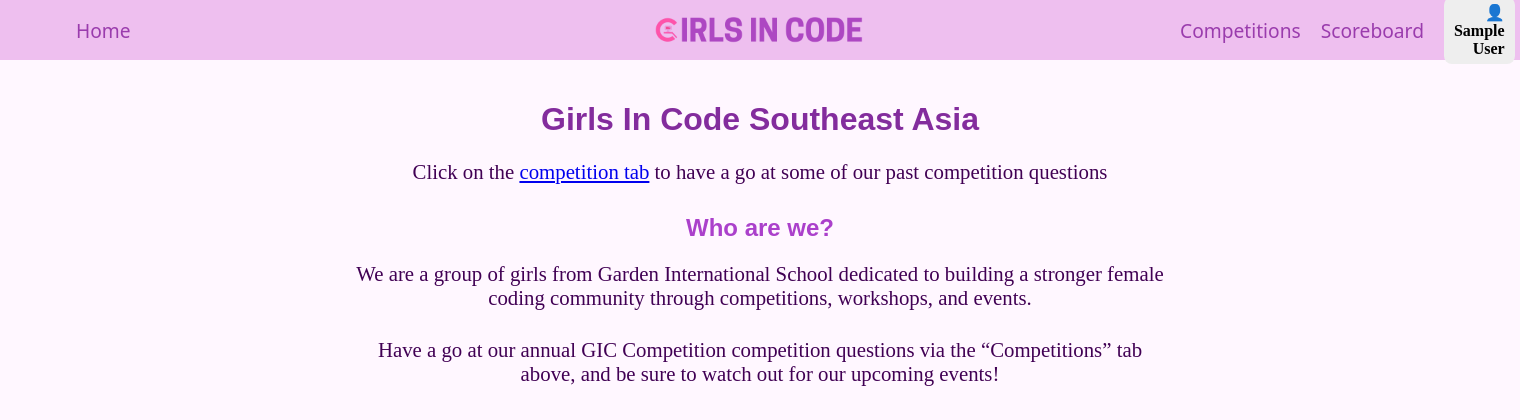
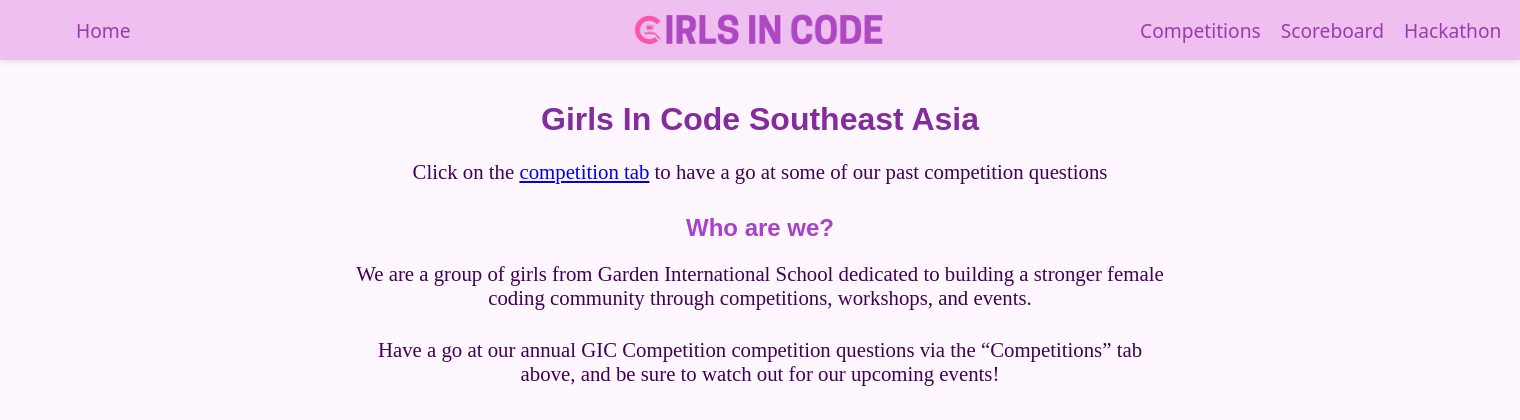
Before and after one commit to NatalieWongg/GirlsInCodeWebsite, a Flask app: page / in a window 1520 px wide; the page is wider, and only the part inside the window is pictured. Shown: the top 420 px of that part. Run offline with Flask 3, Linux system fonts and the light colour scheme; the visitor is signed in with stand-in values (Sample User, id 1); parts of the project's set-up code (start-up, migrations or seed data) failed here and were passed over.

Commit message:
Fixed the Hackathon tab issue

```diff
--- a/app.py
+++ b/app.py
@@ -38,9 +38,32 @@
 def home():
     return render_template("home.html")
 
+@app.route("/hackathon")
+def hackathon():
+    return render_template("hackathon.html")
+
 @app.route("/competitions")
 def competitions():
-    return render_template("competitions.html")
+    if supabase is None:
+        leaderboard = []
+    else:
+        rows = supabase.table("scores").select("*").execute().data
+
+        totals = {}
+        for r in rows:
+            team = r["team_name"]
+            totals[team] = totals.get(team, 0) + r["score"]
+
+        leaderboard = sorted(
+            [{"team": t, "score": s} for t, s in totals.items()],
+            key=lambda x: x["score"],
+            reverse=True
+        )
+
+    return render_template(
+        "competitions.html",
+        leaderboard=leaderboard
+    )
 
 @app.route("/scoreboard")
 def scoreboard():
--- a/features.csv
+++ b/features.csv
@@ -16,7 +16,7 @@
 human17.py,2.68,5.33,16,128,6,0.0,21.0,2,0,0,False,0,0,0,6,13,0,0,0,human
 human23.py,1.51,1.77,24,355,0,0.0,18.8,12,7,0,False,4,0,4,13,2,1,2,0,human
 human52.py,1.77,2.43,11,61,0,0.0,10.0,5,0,0,False,0,1,1,6,7,0,0,0,human
-human1.py,2.57,2.35,55,556,0,0.02,17.0,44,10,0,False,6,0,6,16,9,1,2,0,human
+human1.py,2.58,2.35,54,555,0,0.02,17.0,44,10,0,False,6,0,6,16,9,1,2,0,human
 human37.py,1.63,2.21,9,78,0,0.0,11.0,4,0,0,False,1,0,1,9,3,0,0,0,human
 human27.py,2.11,4.27,9,92,0,0.0,19.9,2,2,0,False,0,0,0,10,1,0,0,0,human
 human13.py,1.07,4.0,5,600,1,0.0,209.6,0,1,0,False,0,0,0,5,3,0,0,0,human
--- a/sorted_file.csv
+++ b/sorted_file.csv
@@ -59,7 +59,7 @@
 ai7.py,2.86,4.41,4,48,1,0.0,36.2,3,0,0,True,0,0,0,8,0,0,0,0,ai
 ai8.py,4.54,4.68,9,79,1,0.33,38.8,8,0,0,True,0,0,0,8,0,0,0,0,ai
 ai9.py,5.75,7.14,3,22,1,0.33,37.0,2,0,0,True,0,0,0,6,0,0,0,0,ai
-human1.py,2.57,2.35,55,556,0,0.02,17.0,44,10,0,False,6,0,6,16,9,1,2,0,human
+human1.py,2.58,2.35,54,555,0,0.02,17.0,44,10,0,False,6,0,6,16,9,1,2,0,human
 human10.py,2.48,4.59,6,46,0,0.0,20.5,1,1,0,False,1,0,1,7,2,0,0,0,human
 human11.py,2.5,4.75,9,67,0,0.0,21.9,1,1,0,False,1,0,1,7,4,0,0,0,human
 human12.py,1.57,2.31,9,42,0,0.0,17.7,2,1,0,False,0,1,1,5,4,0,0,0,human
--- a/templates/competitions.html
+++ b/templates/competitions.html
@@ -19,6 +19,7 @@
                 <ul>
                     <li><a href="{{ url_for('competitions') }}">Competitions</a></li>
                     <li><a href="{{ url_for('scoreboard') }}">Scoreboard</a></li>
+                    <li><a href="{{ url_for('hackathon') }}">Hackathon</a></li>
 
                     {% if session.get("user_name") %}
                         <li class="user-tag">👤 {{ session["user_name"] }}</li>
@@ -30,7 +31,7 @@
             </nav>
         </header>
         <main class="flex-grow">
-            <h1 class = "title" >Competitions</h1>
+            <h1 class = "title" >Annual Competitions</h1>
             <section class="center-text">
                 <h3>Running competition:</h3>
                 <p>No Ongoing Competitions, look out on social media for more updates</p>
--- a/templates/hackathon.html
+++ b/templates/hackathon.html
@@ -8,7 +8,7 @@
 
     <style>
         body {
-            background-color: #f8e2f5;
+            background-color: #fff7ff;
             font-family: 'Poppins';
             color: #333;
             margin: 0;
@@ -44,7 +44,7 @@
         }
 
         table.leaderboard tr:nth-child(even) {
-            background-color: #ffe1f7;
+            background-color: #fff7ff;
         }
     </style>
 </head>
@@ -59,6 +59,7 @@
             <ul>
                 <li><a href="{{ url_for('competitions') }}">Competitions</a></li>
                 <li><a href="{{ url_for('scoreboard') }}">Scoreboard</a></li>
+                <li><a href="{{ url_for('hackathon') }}">Hackathon</a></li>
                 {% if session.get("user_name") %}
                     <li class="user-tag">👤 {{ session["user_name"] }}</li>
                     <li><a href="{{ url_for('logout') }}">Logout</a></li>
--- a/templates/home.html
+++ b/templates/home.html
@@ -1,5 +1,28 @@
 <!DOCTYPE html>
 <html>
+    <style>
+        header {
+            display: flex;
+            align-items: center;
+            justify-content: space-between;
+            padding: 10px 20px;
+            background-color: #fff;
+            box-shadow: 0 2px 5px rgba(0,0,0,0.1);
+         }
+
+        header #logo {
+            height: 60px;
+        }
+
+        nav ul {
+            display: flex;
+            list-style: none;
+            margin: 0;
+            padding: 0;
+        }
+
+
+    </style>
     <head>
         <link rel="stylesheet" href="{{ url_for('static', filename = 'styles.css')}}">
         <meta charset = "utf-8">
@@ -19,6 +42,7 @@
                 <ul>
                     <li><a href="{{ url_for('competitions') }}">Competitions</a></li>
                     <li><a href="{{ url_for('scoreboard') }}">Scoreboard</a></li>
+                    <li><a href="{{ url_for('hackathon') }}">Hackathon</a></li>
 
                     {% if session.get("user_name") %}
                         <li class="user-tag">👤 {{ session["user_name"] }}</li>
@@ -27,6 +51,7 @@
                         <li><a href="{{ url_for('signIn') }}">Sign In</a></li>
                     {% endif %}
                 </ul>
+
             </nav>
         </header>
         <h1 class = "title" >Girls In Code Southeast Asia</h1>
--- a/templates/scoreboard.html
+++ b/templates/scoreboard.html
@@ -20,6 +20,7 @@
             <ul>
                 <li><a href="{{ url_for('competitions') }}">Competitions</a></li>
                 <li><a href="{{ url_for('scoreboard') }}">Scoreboard</a></li>
+                <li><a href="{{ url_for('hackathon') }}">Hackathon</a></li>
 
                 {% if session.get("user_name") %}
                     <li class="user-tag">👤 {{ session["user_name"] }}</li>
```
Also changed, not shown: db.py (+5 -5 lines), static/styles.css (line endings or trailing spaces).
